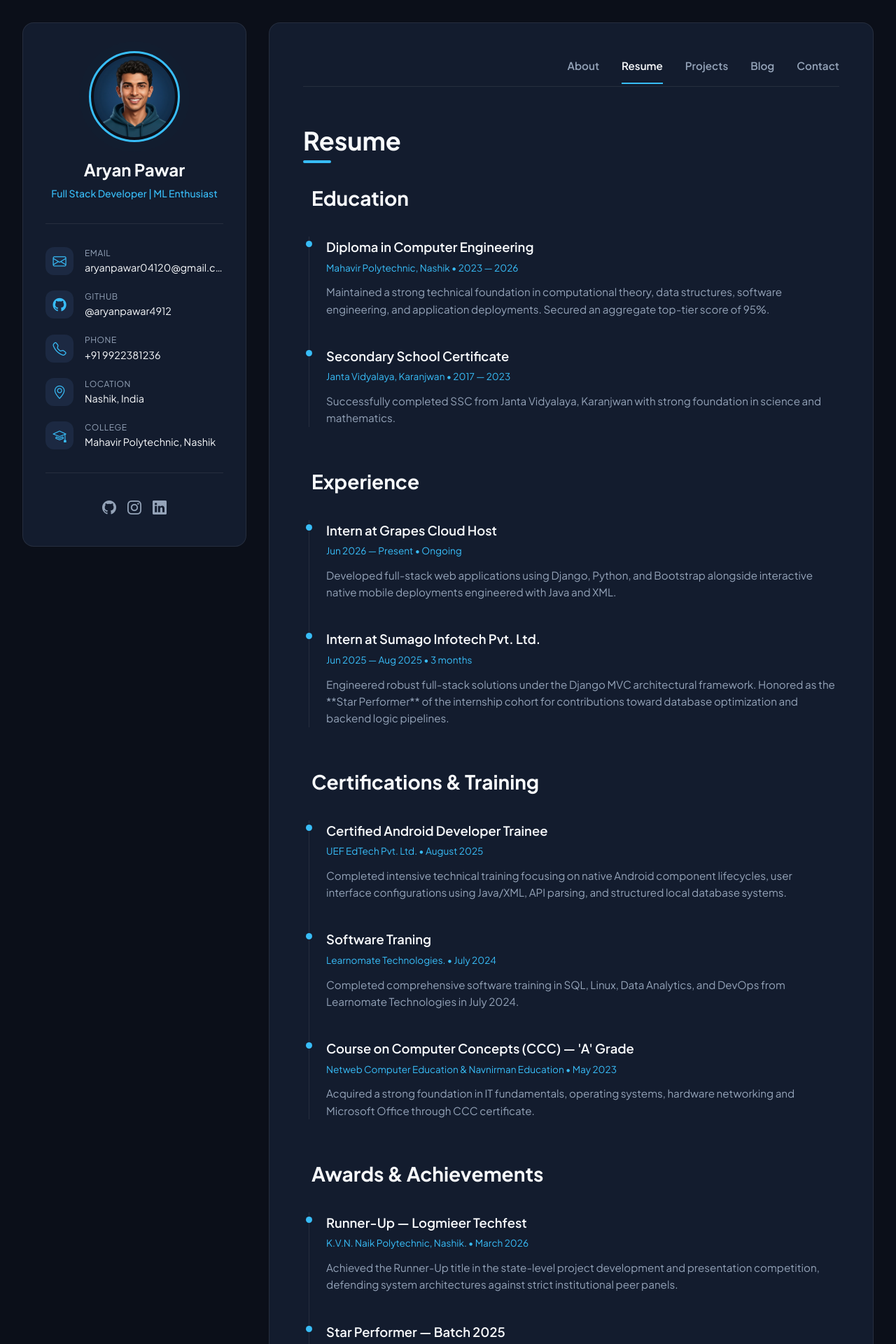
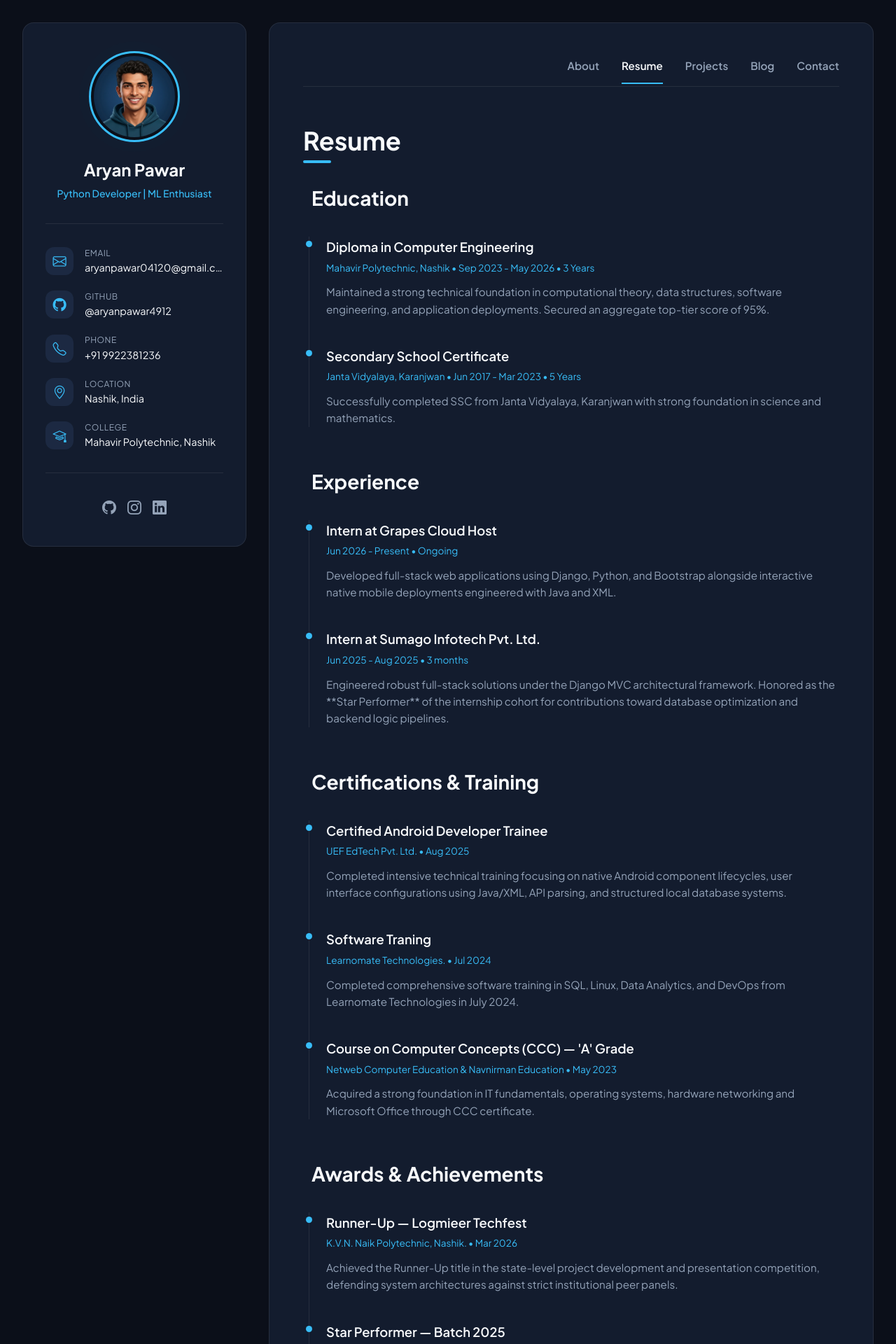
Before and after one commit to aryanpawar4912/Portfolio, a Django app: page /resume/ in a window 1280 px wide. Shown: the top 1920 px of the page at 70% size. Run offline with Django 5.2, Linux system fonts and the light colour scheme; data comes from the database, SQL or seed files in the repository; both versions use the stored data as it was after the commit.

Commit message:
All work are Done

```diff
--- a/templates/base.html
+++ b/templates/base.html
@@ -485,7 +485,7 @@
         </figure>
         <div class="info-content">
           <h1 class="name">Aryan Pawar</h1>
-          <p class="title">Full Stack Developer | ML Enthusiast</p>
+          <p class="title">Python Developer | ML Enthusiast</p>
         </div>
       </div>
 
--- a/templates/resume.html
+++ b/templates/resume.html
@@ -91,13 +91,13 @@
     <ul class="custom-timeline">
       <li class="timeline-node">
         <h4 class="node-title">Diploma in Computer Engineering</h4>
-        <span class="node-meta">Mahavir Polytechnic, Nashik • 2023 — 2026</span>
+        <span class="node-meta">Mahavir Polytechnic, Nashik • Sep 2023 - May 2026 • 3 Years</span>
         <p class="node-desc">Maintained a strong technical foundation in computational theory, data structures, software engineering, and application deployments. Secured an aggregate top-tier score of 95%.</p>
       </li>
 
       <li class="timeline-node">
         <h4 class="node-title">Secondary School Certificate</h4>
-        <span class="node-meta">Janta Vidyalaya, Karanjwan • 2017 — 2023</span>
+        <span class="node-meta">Janta Vidyalaya, Karanjwan • Jun 2017 - Mar 2023 • 5 Years</span>
         <p class="node-desc">Successfully completed SSC from Janta Vidyalaya, Karanjwan with strong foundation in science and mathematics.</p>
       </li>
     </ul>
@@ -112,12 +112,12 @@
     <ul class="custom-timeline">
       <li class="timeline-node">
         <h4 class="node-title">Intern at Grapes Cloud Host</h4>
-        <span class="node-meta">Jun 2026 — Present • Ongoing</span>
+        <span class="node-meta">Jun 2026 - Present • Ongoing</span>
         <p class="node-desc">Developed full-stack web applications using Django, Python, and Bootstrap alongside interactive native mobile deployments engineered with Java and XML.</p>
       </li>
       <li class="timeline-node">
         <h4 class="node-title">Intern at Sumago Infotech Pvt. Ltd.</h4>
-        <span class="node-meta">Jun 2025 — Aug 2025 • 3 months</span>
+        <span class="node-meta">Jun 2025 - Aug 2025 • 3 months</span>
         <p class="node-desc">Engineered robust full-stack solutions under the Django MVC architectural framework. Honored as the **Star Performer** of the internship cohort for contributions toward database optimization and backend logic pipelines.</p>
       </li>
     </ul>
@@ -132,13 +132,13 @@
     <ul class="custom-timeline">
       <li class="timeline-node">
         <h4 class="node-title">Certified Android Developer Trainee</h4>
-        <span class="node-meta">UEF EdTech Pvt. Ltd.  • August 2025</span>
+        <span class="node-meta">UEF EdTech Pvt. Ltd.  • Aug 2025</span>
         <p class="node-desc">Completed intensive technical training focusing on native Android component lifecycles, user interface configurations using Java/XML, API parsing, and structured local database systems.</p>
       </li>
 
       <li class="timeline-node">
         <h4 class="node-title">Software Traning</h4>
-        <span class="node-meta">Learnomate Technologies. • July 2024</span>
+        <span class="node-meta">Learnomate Technologies. • Jul 2024</span>
         <p class="node-desc">Completed comprehensive software training in SQL, Linux, Data Analytics, and DevOps from Learnomate Technologies in July 2024.</p>
       </li>
 
@@ -160,19 +160,19 @@
     <ul class="custom-timeline">
       <li class="timeline-node">
         <h4 class="node-title">Runner-Up — Logmieer Techfest</h4>
-        <span class="node-meta">K.V.N. Naik Polytechnic, Nashik. • March 2026</span>
+        <span class="node-meta">K.V.N. Naik Polytechnic, Nashik. • Mar 2026</span>
         <p class="node-desc">Achieved the Runner-Up title in the state-level project development and presentation competition, defending system architectures against strict institutional peer panels.</p>
       </li>
 
       <li class="timeline-node">
         <h4 class="node-title">Star Performer — Batch 2025</h4>
-        <span class="node-meta">Sumago Infotech Pvt. Lmt. • Augest 2025</span>
+        <span class="node-meta">Sumago Infotech Pvt. Lmt. • Aug 2025</span>
         <p class="node-desc">Honored to be recognized as the Star Performer at Sumago Infotech - Batch 2025, for incredible journey of growth, innovation, and learning.</p>
       </li>
 
       <li class="timeline-node">
         <h4 class="node-title">Winner of State Level Technical Quiz Competition — Technovation 2K25</h4>
-        <span class="node-meta">MVPS'S RSM Polytechnic, Nashik. • March 2025</span>
+        <span class="node-meta">MVPS'S RSM Polytechnic, Nashik. • Mar 2025</span>
         <p class="node-desc">Secured Winner Position in State Level Technical Quiz Competition in Technovation 2K25 events organized by Department of Information Technology in MVPS'S RSM Polytechnic, Nashik.</p>
       </li>
 
```
Also changed, not shown: db.sqlite3, media/projects/Screenshot_2025-08-19_081918.png (deleted), 1 other file.
